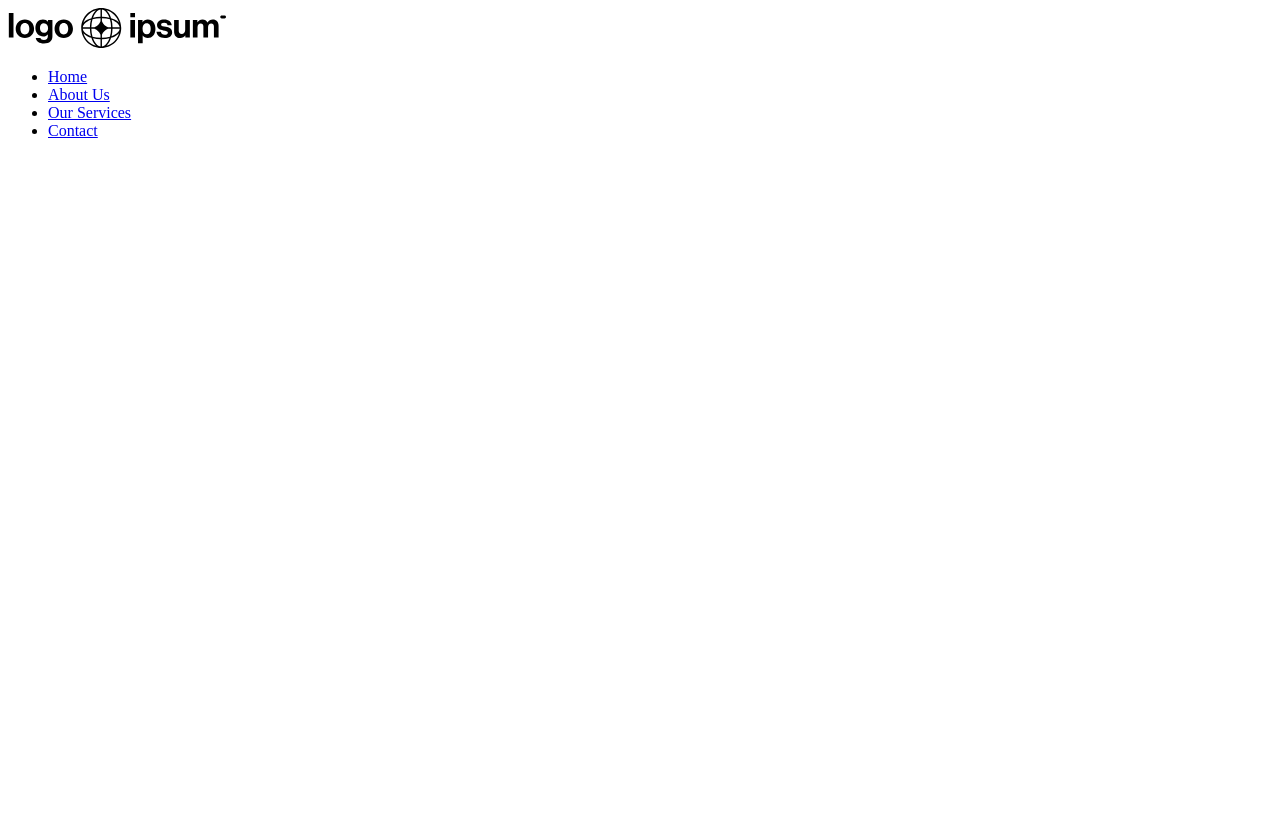
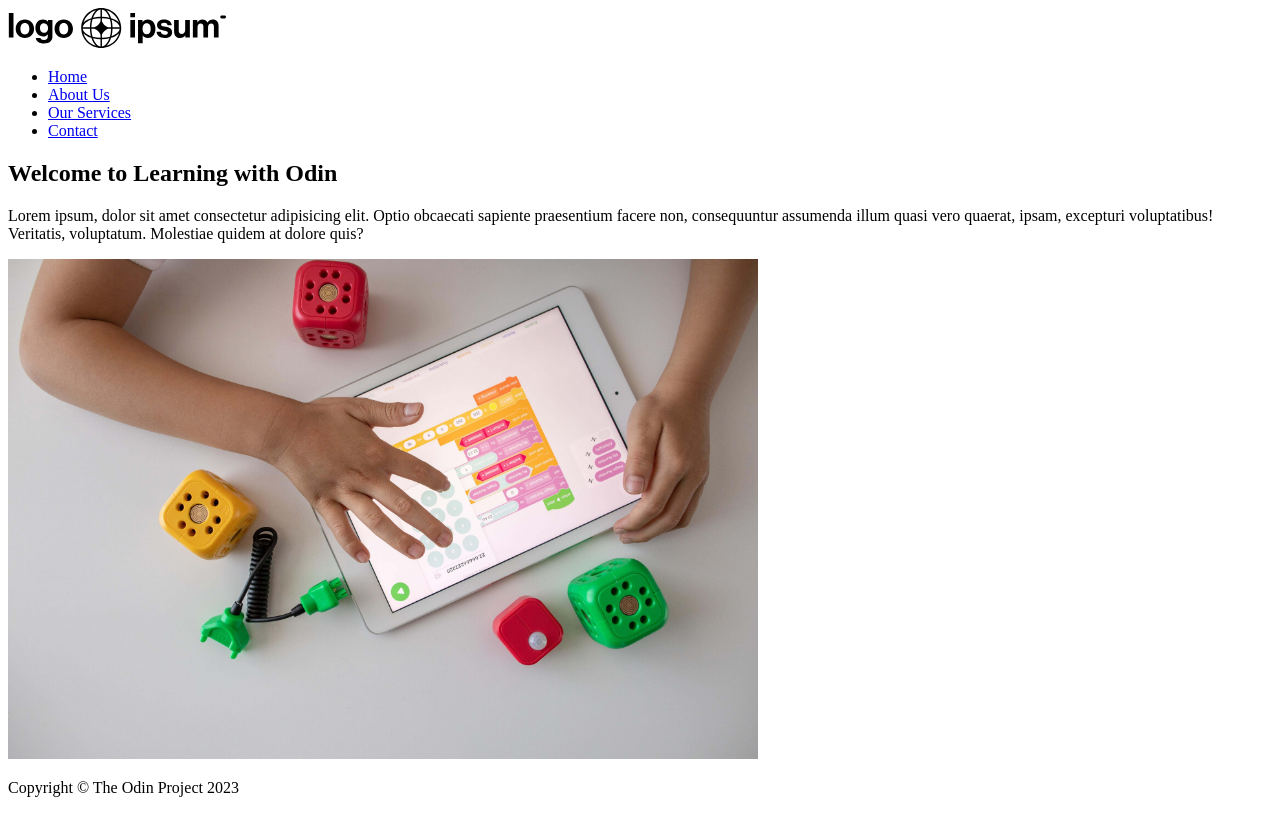
Before and after one commit to FianuD/odin-landing-page, a plain HTML site: page index.html in a window 1280 px wide. Drawn offline with Linux system fonts and the light colour scheme.

Commit message:
Add: Segmented page into different sections: Header, Main and Footer. Added boiler plate structure to the sections of main page. Added placeholder content for navbar and hero.

```diff
--- a/index.html
+++ b/index.html
@@ -18,16 +18,29 @@
             </ul>
         </nav>
         <section class="hero">
-            <div class="left-hero"></div>
-            <div class="right-hero"></div>
+            <div class="left-hero">
+                <h1>Welcome to Learning with Odin</h1>
+                <p>Lorem ipsum, dolor sit amet consectetur adipisicing elit. Optio obcaecati sapiente praesentium facere non, consequuntur assumenda illum quasi vero quaerat, ipsam, excepturi voluptatibus! Veritatis, voluptatum. Molestiae quidem at dolore quis?</p>
+            </div>
+            <div class="right-hero hero-img">
+                <img src="/images/robo-wunderkind-unsplash_75.jpeg" alt="kids playing with tablet" height="500px">
+            </div>
         </section>
     </header>
     <main>
+        <section class="images-area">
 
+        </section>
+        <section class="quote-area">
+
+        </section>
+        <section class="call-to-action">
+
+        </section>
     </main>
 
-    <footer>
-
+    <footer class="the-end">
+        <p>Copyright &#169 The Odin Project 2023</p>
     </footer>
 </body>
 </html>
```
